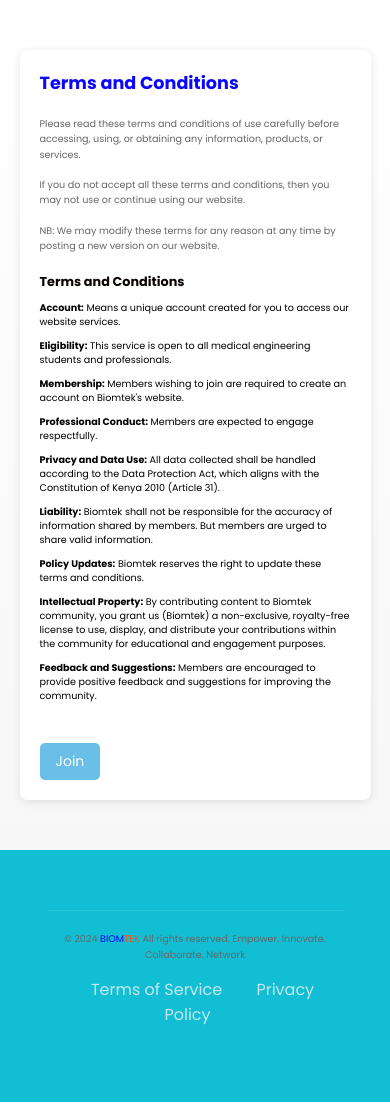
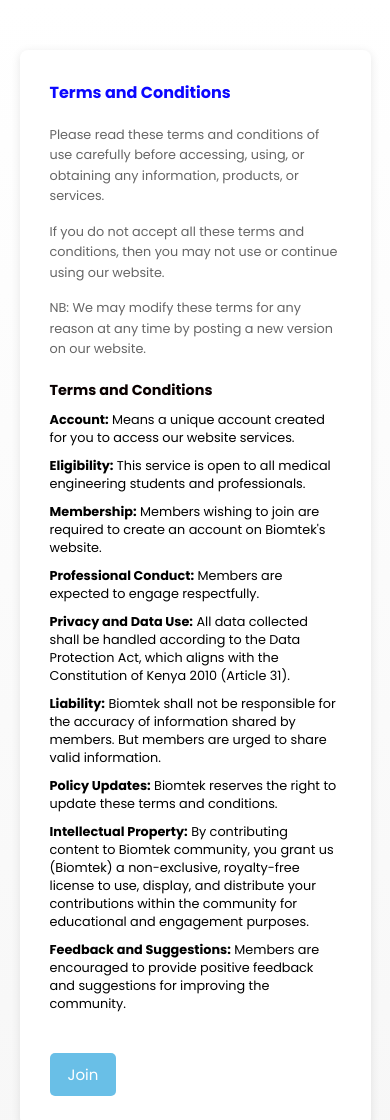
Before and after one commit to Joseh474/BIOMTEK-WEBSITE-, a plain HTML site: page terms.html in a window 390 px wide. Shown: the top 1120 px of the page. Drawn offline with Linux system fonts and the light colour scheme.

Commit message:
terms.css

```diff
--- a/terms.css
+++ b/terms.css
@@ -181,7 +181,9 @@ footer {
 .social-icons a:hover {
     color: var(--primary-color);
 }
-/* Small Screens (up to 400px) */
+
+
+/* Small Screens (up to 420px) */
 @media (max-width: 720px) {
     .container {
         max-width: 90%; /* Adjust container width */
@@ -189,19 +191,19 @@ footer {
     }
 
     h1 {
-        font-size: 1.1rem; /* Adjust heading size */
+        font-size: 1.9rem; /* Adjust heading size */
     }
 
     h2 {
-        font-size:0.8rem; /* Adjust subheading size */
+        font-size:1.3rem; /* Adjust subheading size */
     }
 
     li{
-        font-size: 0.6rem;
+        font-size: 0.8rem;
     }
 
     p {
-        font-size: 0.6rem; /* Adjust paragraph size */
+        font-size: 1rem; /* Adjust paragraph size */
     }
 
     button {
@@ -211,7 +213,7 @@ footer {
 }
 
 /* Medium Screens (421px to 1028px) */
-@media (min-width: 421px) and (max-width: 720px) {
+@media (min-width: 380px) and (max-width: 720px) {
     .container {
         max-width: 90%; /* Adjust container width */
         padding: 30px; /* Adjust padding */
@@ -266,7 +268,7 @@ footer {
 }
 
 /* Extra Small Devices */
-@media (max-width: 420px) {
+@media (max-width: 400px) {
     .dialog-content {
         width: 90%;
         padding: 20px;
@@ -275,7 +277,7 @@ footer {
 }
 
 /* Small Devices */
-@media (min-width: 401px) and (max-width: 768px) {
+@media (min-width: 420px) and (max-width: 768px) {
     .dialog-content {
         width: 80%;
         padding: 30px;
```
